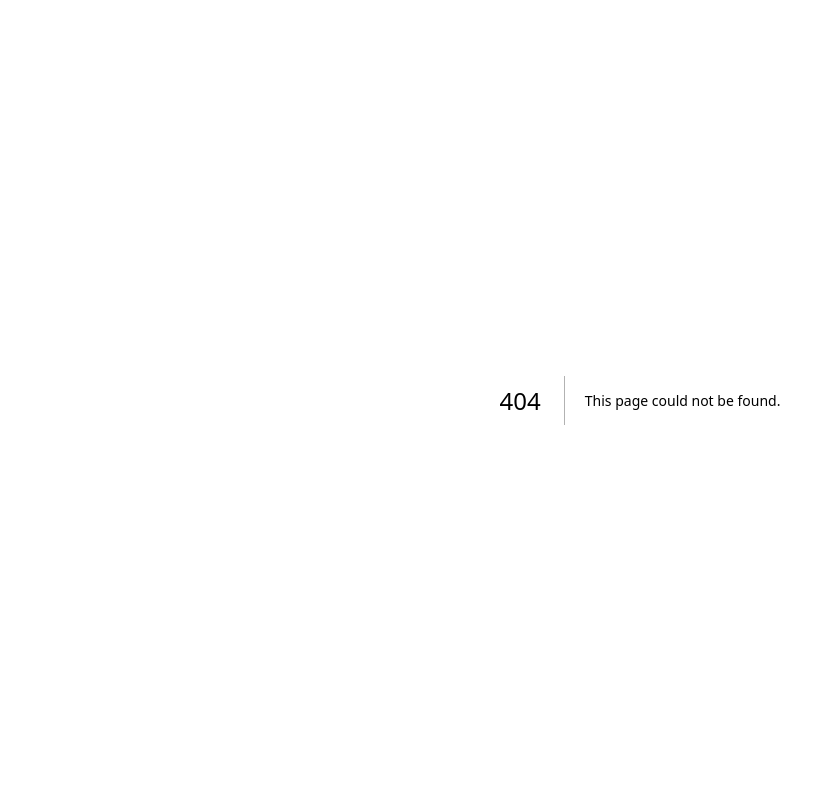
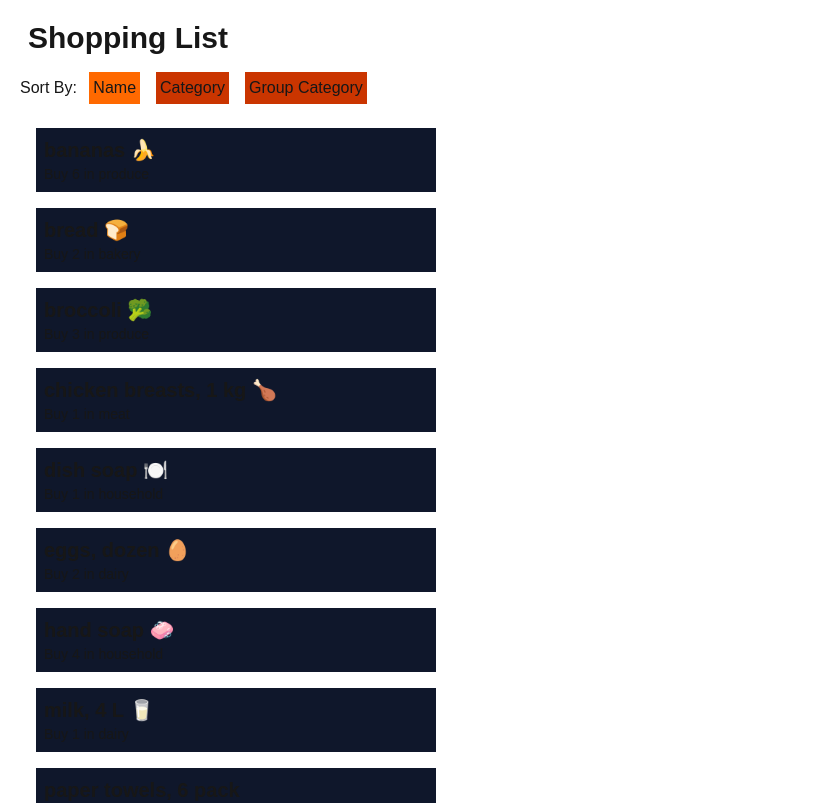
Before and after one commit to lam-dao1320/cprg306-assignments, a Next.js app: page /week-6 in a window 1280 px wide. Before the commit this address had no page. Shown: the top 803 px of the page, without its empty margins (0-823 px from the left). Built offline with nearby package versions, Linux system fonts and the light colour scheme.

Commit message:
Week 6 assignment - completed

```diff
--- a/app/page.js
+++ b/app/page.js
@@ -17,6 +17,9 @@ export default function Home() {
       <p>
         <Link href="./week-5" className="hover:text-green-400 hover:underline">Week 5 - Assignment</Link>
       </p>
+      <p>
+        <Link href="./week-6" className="hover:text-green-400 hover:underline">Week 6 - Assignment</Link>
+      </p>
     </main>
   );
 }
--- /dev/null
+++ b/app/week-6/item-list.js
@@ -0,0 +1,104 @@
+"use client";
+
+import { useState } from "react";
+import Item from "./item";
+import itemData from "./items.json"
+
+
+export default function ItemList() {
+
+    let [sortBy, setSortBy] = useState("name");
+    let buttonNameStyle = "bg-orange-500 p-1 m-2";
+    let buttonCategoryStyle = "bg-orange-700 p-1 m-2";
+    let buttonGroupStyle = "bg-orange-700 p-1 m-2";
+
+    if (sortBy == "name") {
+        buttonNameStyle = "bg-orange-500 p-1 m-2";
+        buttonCategoryStyle = "bg-orange-700 p-1 m-2";
+        buttonGroupStyle = "bg-orange-700 p-1 m-2";
+    };
+    if (sortBy == "category") {
+        buttonNameStyle = "bg-orange-700 p-1 m-2";
+        buttonCategoryStyle = "bg-orange-500 p-1 m-2";
+        buttonGroupStyle = "bg-orange-700 p-1 m-2";
+    };
+    if (sortBy == "group") {
+        buttonNameStyle = "bg-orange-700 p-1 m-2";
+        buttonCategoryStyle = "bg-orange-700 p-1 m-2";
+        buttonGroupStyle = "bg-orange-500 p-1 m-2";
+    };
+
+    const handleSortByName = () => setSortBy("name");
+    const handleSortbyCategory = () => setSortBy("category");
+    const handleSortByGroup = () => setSortBy("group");
+
+    if (sortBy != "group")
+        itemData.sort( (a,b) => {
+            let nameA = a[sortBy].toUpperCase();
+            let nameB = b[sortBy].toUpperCase();
+            if (nameA < nameB) return -1;
+            if (nameA > nameB) return 1;
+            return 0;
+        });
+
+
+    let itemGrouped = [
+        {
+            id: 1,
+            name: "Bakery",
+            items: itemData.filter((item) => item.category == "bakery"),
+        },
+        {
+            id: 2,
+            name: "Canned Goods",
+            items: itemData.filter((item) => item.category == "canned goods"),
+        },
+        {
+            id: 3,
+            name: "Dairy",
+            items: itemData.filter((item) => item.category == "dairy"),
+        },
+        {
+            id: 4,
+            name: "Dry Goods",
+            items: itemData.filter((item) => item.category == "dry goods"),
+        },
+        {
+            id: 5,
+            name: "Household",
+            items: itemData.filter((item) => item.category == "bakery"),
+        },
+        {
+            id: 6,
+            name: "Meat",
+            items: itemData.filter((item) => item.category == "meat"),
+        },
+        {
+            id: 7,
+            name: "Produce",
+            items: itemData.filter((item) => item.category == "produce"),
+        },
+    ];
+
+    return(
+        <section>
+            <div>
+                <label>Sort By: </label>
+                <button className={buttonNameStyle} onClick={handleSortByName}>Name</button>
+                <button className={buttonCategoryStyle} onClick={handleSortbyCategory}>Category</button>
+                <button className={buttonGroupStyle} onClick={handleSortByGroup}>Group Category</button>
+            </div>
+            <div>
+                {(sortBy == "name" || sortBy == "category") &&
+                    itemData.map((item) => <Item key={item.id} itemObj={item} />)}
+                {(sortBy == "group") &&
+                    itemGrouped.map((category) =>
+                        <div key={category.id}>
+                            <h3 className="text-2xl">{category.name}</h3>
+                            {category.items.map((item) => <Item key={item.id} itemObj={item} />)}
+                        </div>
+                )}
+            </div>
+        </section>
+    )
+}
--- /dev/null
+++ b/app/week-6/item.js
@@ -0,0 +1,13 @@
+import React from 'react';
+
+export default function Item( {itemObj} ) {
+
+    let {name, quantity, category} = itemObj;
+
+    return(
+        <div className="bg-slate-900 p-2 w-100 m-4">
+            <h3 className="text-xl font-bold">{name}</h3>
+            <p className="text-sm">Buy {quantity} in {category}</p>
+        </div>
+    );
+}
--- /dev/null
+++ b/app/week-6/items.json
@@ -0,0 +1,74 @@
+[
+  {
+    "id": "1h2GJKH12gkHG31h1H",
+    "name": "milk, 4 L 🥛",
+    "quantity": 1,
+    "category": "dairy"
+  },
+  {
+    "id": "2KJH3k2j3H1k2J3K1H",
+    "name": "bread 🍞",
+    "quantity": 2,
+    "category": "bakery"
+  },
+  {
+    "id": "3h2KJH3k2j3H1k2J3",
+    "name": "eggs, dozen 🥚",
+    "quantity": 2,
+    "category": "dairy"
+  },
+  {
+    "id": "4k2J3K1H2GJKH12gk",
+    "name": "bananas 🍌",
+    "quantity": 6,
+    "category": "produce"
+  },
+  {
+    "id": "5H1h1H2KJH3k2j3H",
+    "name": "broccoli 🥦",
+    "quantity": 3,
+    "category": "produce"
+  },
+  {
+    "id": "6H1k2J3K1H2GJKH1",
+    "name": "chicken breasts, 1 kg 🍗",
+    "quantity": 1,
+    "category": "meat"
+  },
+  {
+    "id": "7gkHG31h1H2KJH3k",
+    "name": "pasta sauce 🍝",
+    "quantity": 3,
+    "category": "canned goods"
+  },
+  {
+    "id": "8j3H1k2J3K1H2GJK",
+    "name": "spaghetti, 454 g 🍝",
+    "quantity": 2,
+    "category": "dry goods"
+  },
+  {
+    "id": "9H12gkHG31h1H2KJ",
+    "name": "toilet paper, 12 pack 🧻",
+    "quantity": 1,
+    "category": "household"
+  },
+  {
+    "id": "10H3k2j3H1k2J3K1",
+    "name": "paper towels, 6 pack",
+    "quantity": 1,
+    "category": "household"
+  },
+  {
+    "id": "11k2J3K1H2GJKH12",
+    "name": "dish soap 🍽️",
+    "quantity": 1,
+    "category": "household"
+  },
+  {
+    "id": "12GJKH12gkHG31h1",
+    "name": "hand soap 🧼",
+    "quantity": 4,
+    "category": "household"
+  }
+]
--- /dev/null
+++ b/app/week-6/page.js
@@ -0,0 +1,11 @@
+import ItemList from "./item-list";
+
+
+export default function Page() {
+    return (
+        <main className="m-5">
+            <h1 className="text-3xl font-bold m-2">Shopping List</h1>
+            <ItemList />
+        </main>
+    );
+}
```
